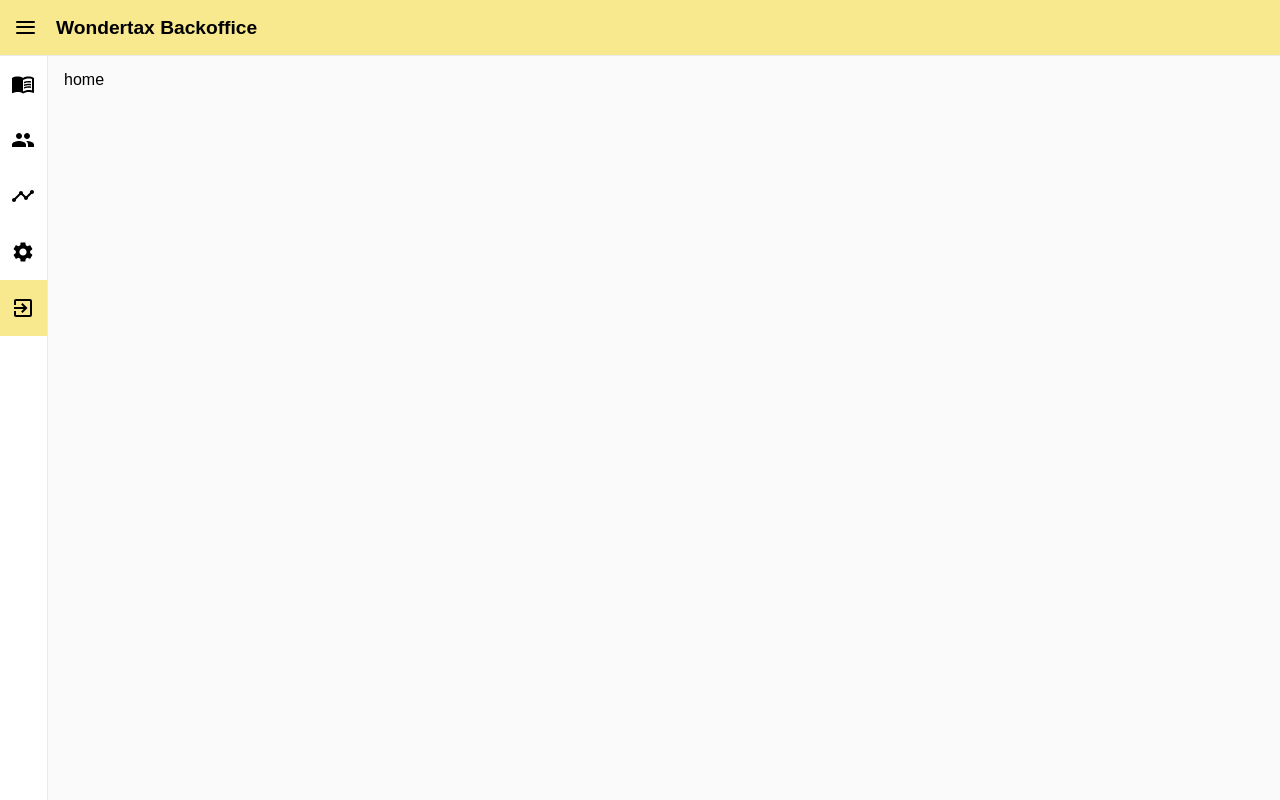
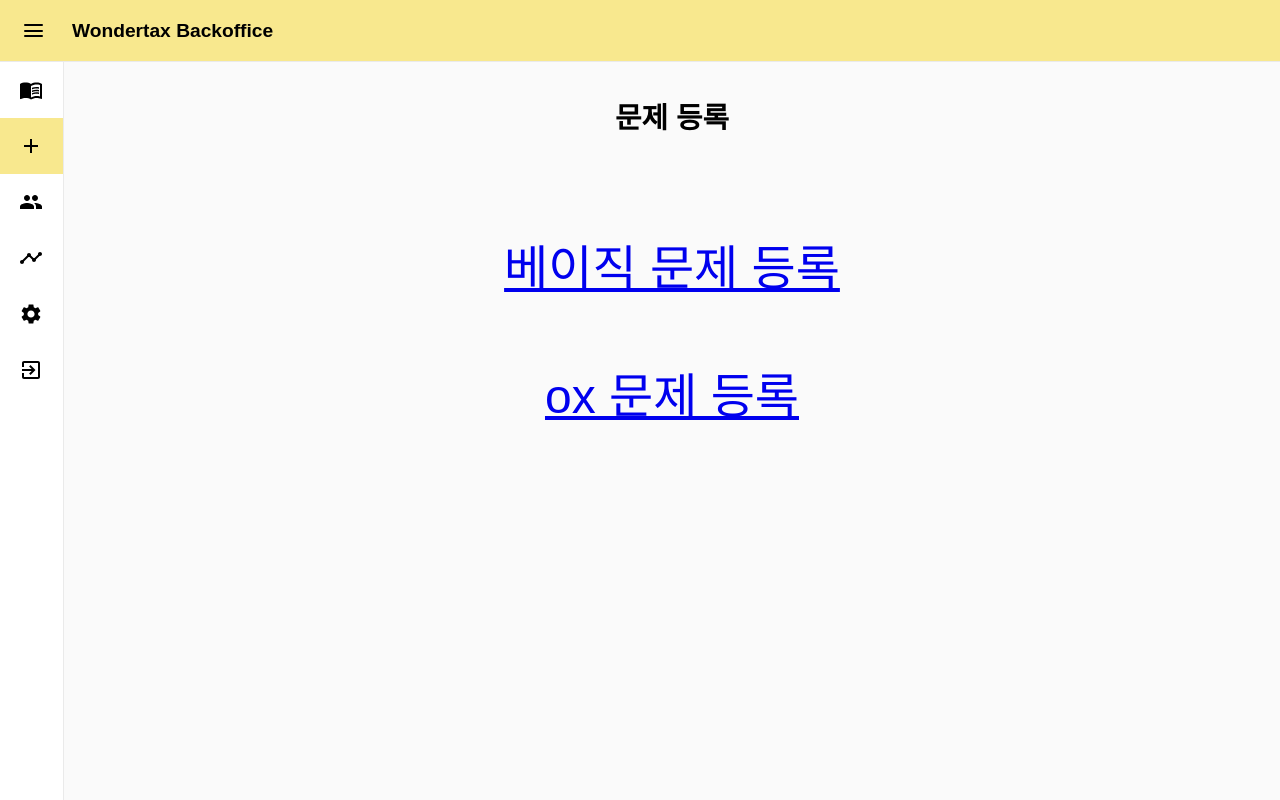
Before and after one commit to kkimsuhyeon/wondertax_backoffice, a React (Create React App) app: page /registerpreview in a window 1280 px wide. Before the commit this address led to /. Built offline with nearby package versions, Linux system fonts and the light colour scheme.

Commit message:
문제등록 프리뷰 추가

```diff
--- a/src/components/Layout/Header.tsx
+++ b/src/components/Layout/Header.tsx
@@ -44,6 +44,7 @@ const Content = styled.div<{ isOpen: boolean }>`
         width: 0.7rem;
         height: 0.56rem;
         left: 11.3rem;
+
         & > div {
           &:nth-of-type(1) {
             transform: rotate(-45deg);
@@ -101,7 +102,7 @@ const Info = styled.div`
 const Title = styled.div`
   font-size: 1.2rem;
   font-weight: bold;
-  margin-left: 3.5rem;
+  margin-left: 4.5rem;
   transition: margin-left 0.15s ease-out;
 `;
 
@@ -109,7 +110,7 @@ const Hamburger = styled.div`
   ${({ theme }) => css`
     position: absolute;
     z-index: 1;
-    left: 1rem;
+    left: 1.5rem;
     width: 1.2rem;
     height: 0.8rem;
     display: flex;
@@ -132,6 +133,6 @@ const Wrapper = styled.div`
   top: 0;
   left: 0;
   width: 100%;
-  height: 3.5rem;
+  height: 3.9rem;
   border-bottom: 1px solid #eaeaea;
 `;
--- a/src/components/Layout/SideNav.tsx
+++ b/src/components/Layout/SideNav.tsx
@@ -7,6 +7,7 @@ import PeopleIcon from '@material-ui/icons/People';
 import TimelineIcon from '@material-ui/icons/Timeline';
 import SettingsIcon from '@material-ui/icons/Settings';
 import ExitToAppIcon from '@material-ui/icons/ExitToApp';
+import AddProblemIcon from '@material-ui/icons/Add';
 
 export interface PropTypes {
   isOpen: boolean;
@@ -18,6 +19,10 @@ function SideNav({ isOpen }: PropTypes) {
       <Menu to='/problems'>
         <MenuBookIcon />
         Problems
+      </Menu>
+      <Menu to='/registerpreview'>
+        <AddProblemIcon />
+        register
       </Menu>
       <Menu to='/user'>
         <PeopleIcon />
@@ -47,9 +52,9 @@ const Wrapper = styled.div<{ isOpen: boolean }>`
     top: 0;
     left: 0;
     height: 100%;
-    margin-top: 3.5rem;
+    margin-top: 3.9rem;
     overflow: hidden;
-    width: ${isOpen ? '13rem' : '3rem'};
+    width: ${isOpen ? '13rem' : '4rem'};
     background-color: ${theme.white};
     transition: width 0.15s ease-out;
     border-right: 1px solid #eaeaea;
@@ -60,7 +65,7 @@ const Menu = styled(NavLink)`
   ${({ theme }) => css`
     display: flex;
     align-items: center;
-    padding: 1rem 0.7rem 1rem;
+    padding: 1rem 1.2rem 1rem;
     text-decoration: none;
     color: black;
 
--- a/src/components/Layout/index.tsx
+++ b/src/components/Layout/index.tsx
@@ -26,7 +26,7 @@ const Main = styled.div<{ isOpen: boolean }>`
   ${({ theme, isOpen }) => css`
     margin-top: 3.5rem;
     padding: 1rem;
-    margin-left: ${isOpen ? '13rem' : '3rem'};
+    margin-left: ${isOpen ? '13rem' : '4rem'};
     background-color: ${theme.whiteGray};
     transition: margin-left 0.2s ease-out;
   `}
--- a/src/pages/Root.tsx
+++ b/src/pages/Root.tsx
@@ -5,6 +5,7 @@ import Layout from 'components/Layout';
 
 import Problems from 'pages/problems/ProblemsRoute';
 import Home from 'pages/Home';
+import RegisterPreview from 'pages/registerpreview/RegisterPreview';
 
 function Root() {
   return (
@@ -13,6 +14,7 @@ function Root() {
         <Switch>
           <Route exact path='/' component={Home} />
           <Route path='/problems' component={Problems} />
+          <Route path='/registerpreview' component={RegisterPreview} />
           <Redirect path='*' to='/' />
         </Switch>
       </Layout>
--- a/src/pages/problems/OX/Regist.tsx
+++ b/src/pages/problems/OX/Regist.tsx
@@ -43,6 +43,7 @@ function Regist() {
 
   return (
     <Wrapper>
+      <PageTitle>ox문제등록</PageTitle>
       <Section>
         <SubjectText>
           <GoTag />
@@ -102,3 +103,10 @@ const SubmitWrapper = styled.article`
     font-size: 1rem;
   }
 `;
+
+const PageTitle = styled.p`
+  font-size: 1.8rem;
+  text-align: center;
+  font-weight: bold;
+  padding: 2rem;
+`;
--- /dev/null
+++ b/src/pages/registerpreview/RegisterPreview.tsx
@@ -0,0 +1,38 @@
+import React from 'react';
+import styled from 'styled-components';
+
+function RegisterePreview() {
+  return (
+    <Wrapper>
+      <PageTitle>문제 등록</PageTitle>
+      <ul>
+        <List>
+          <a href='/problems/basic/regist'>베이직 문제 등록</a>
+        </List>
+        <List>
+          <a href='/problems/ox/regist'>ox 문제 등록</a>
+        </List>
+      </ul>
+    </Wrapper>
+  );
+}
+
+export default RegisterePreview;
+
+const Wrapper = styled.div`
+  max-width: 80rem;
+  margin: 0 auto;
+`;
+
+const PageTitle = styled.p`
+  font-size: 1.8rem;
+  text-align: center;
+  font-weight: bold;
+  padding: 2rem;
+`;
+
+const List = styled.li`
+  font-size: 3rem;
+  text-align: center;
+  margin-top: 5rem;
+`;
```
